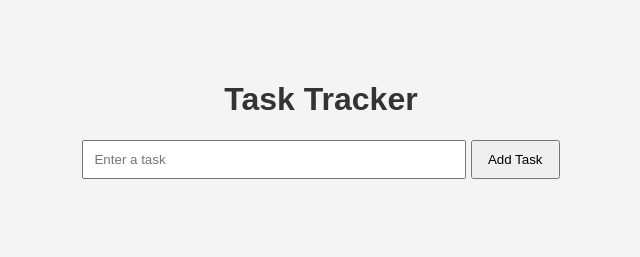
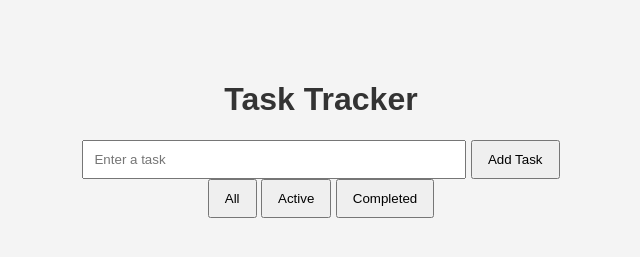
Before and after one commit to riyazahmed-in/task-tracker-todo-list, a plain HTML site: page index.html in a window 1280 px wide. Shown: the whole page, without its empty margins (319-959 px from the left). Drawn offline with Linux system fonts and the light colour scheme.

Commit message:
Add task filter buttons

```diff
--- a/index.html
+++ b/index.html
@@ -11,7 +11,13 @@
   <input type="text" id="taskInput" placeholder="Enter a task">
   <button id="addTaskButton">Add Task</button>
 
-  <ul id="taskList"></ul>
+<div>
+  <button id="allTasksButton">All</button>
+  <button id="activeTasksButton">Active</button>
+  <button id="completedTasksButton">Completed</button>
+</div>
+
+<ul id="taskList"></ul>
   <script src="script.js"></script>
 </body>
 </html>
```
